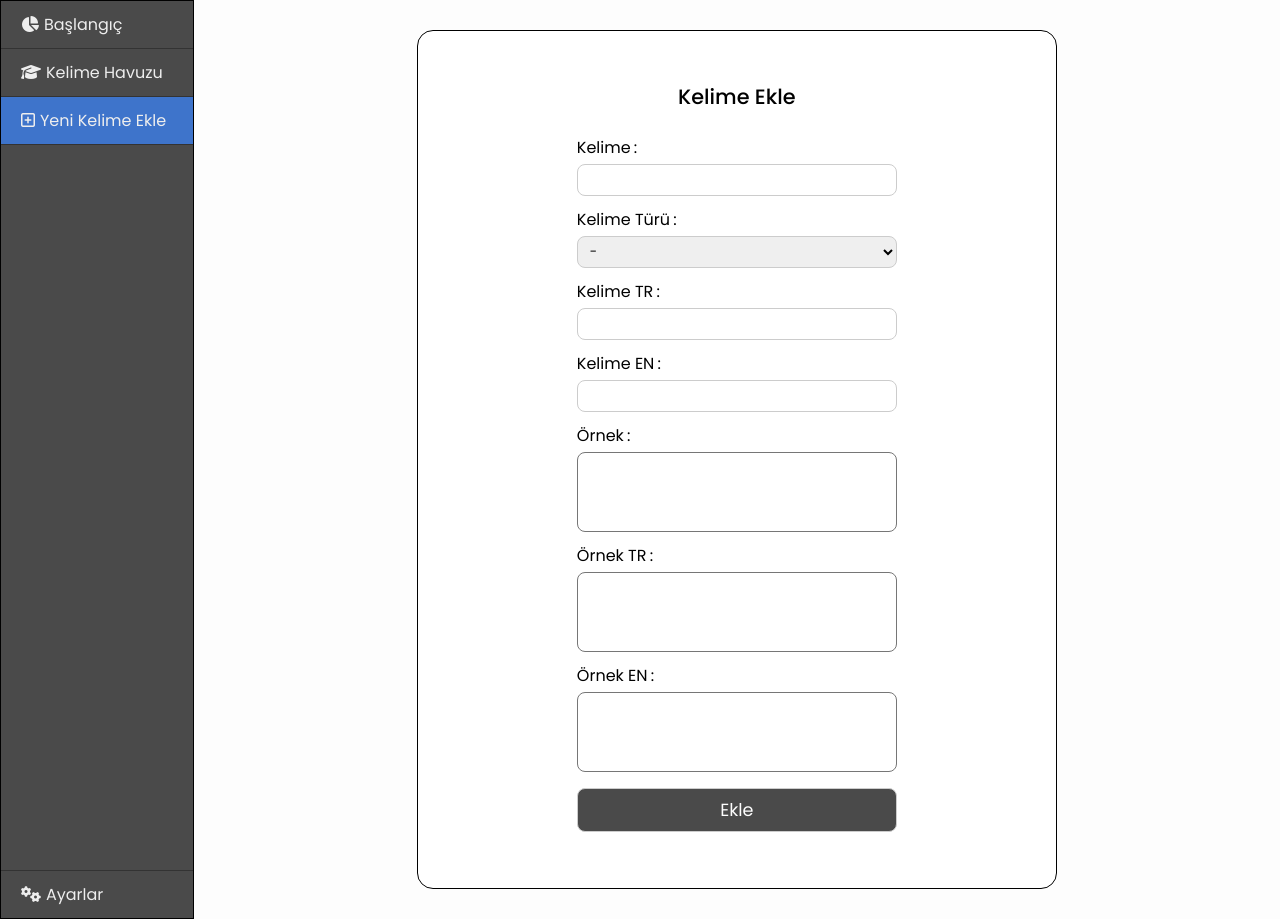
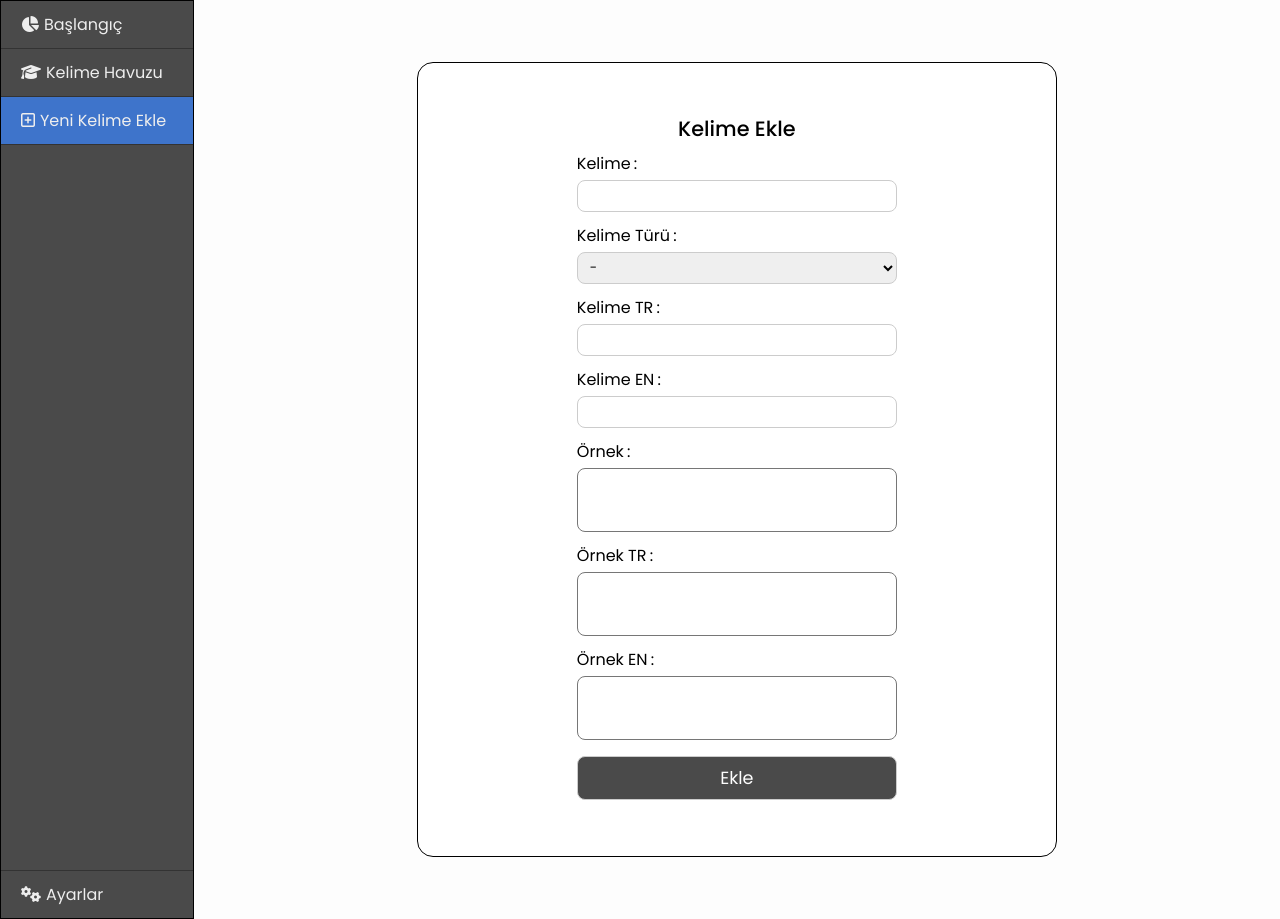
Before and after one commit to MuratAkkus0/frontend-daily, a PHP site: page /pages/new-word.html in a window 1280 px wide. Run offline with PHP 8.4, Linux system fonts and the light colour scheme; some web fonts are replaced.

Commit message:
kelime ekleme kutusu kücültüldü

```diff
--- a/word_repeat/css/add_new_word.css
+++ b/word_repeat/css/add_new_word.css
@@ -5,6 +5,7 @@ section.add_new_word{
 }
 .new_word_box{
     width: 40rem;
+    max-height: 55rem;
     padding: 3.5rem;
     display: flex;
     flex-direction: column;
@@ -15,7 +16,7 @@ section.add_new_word{
     background-color: #ffffff;
 }
 .new_word_box > h1{
-    margin-bottom: 2rem;
+    margin-bottom: 1rem;
     font-size: 1.3rem;
     font-weight: 500;
 }
@@ -49,7 +50,7 @@ section.add_new_word{
     padding-left: 0.5rem;
 }
 #new_word_form > textarea{
-    height: 5rem;
+    height: 4rem;
     padding: 0.5rem;
     resize: none;
     border-radius: 0.5rem;
```
